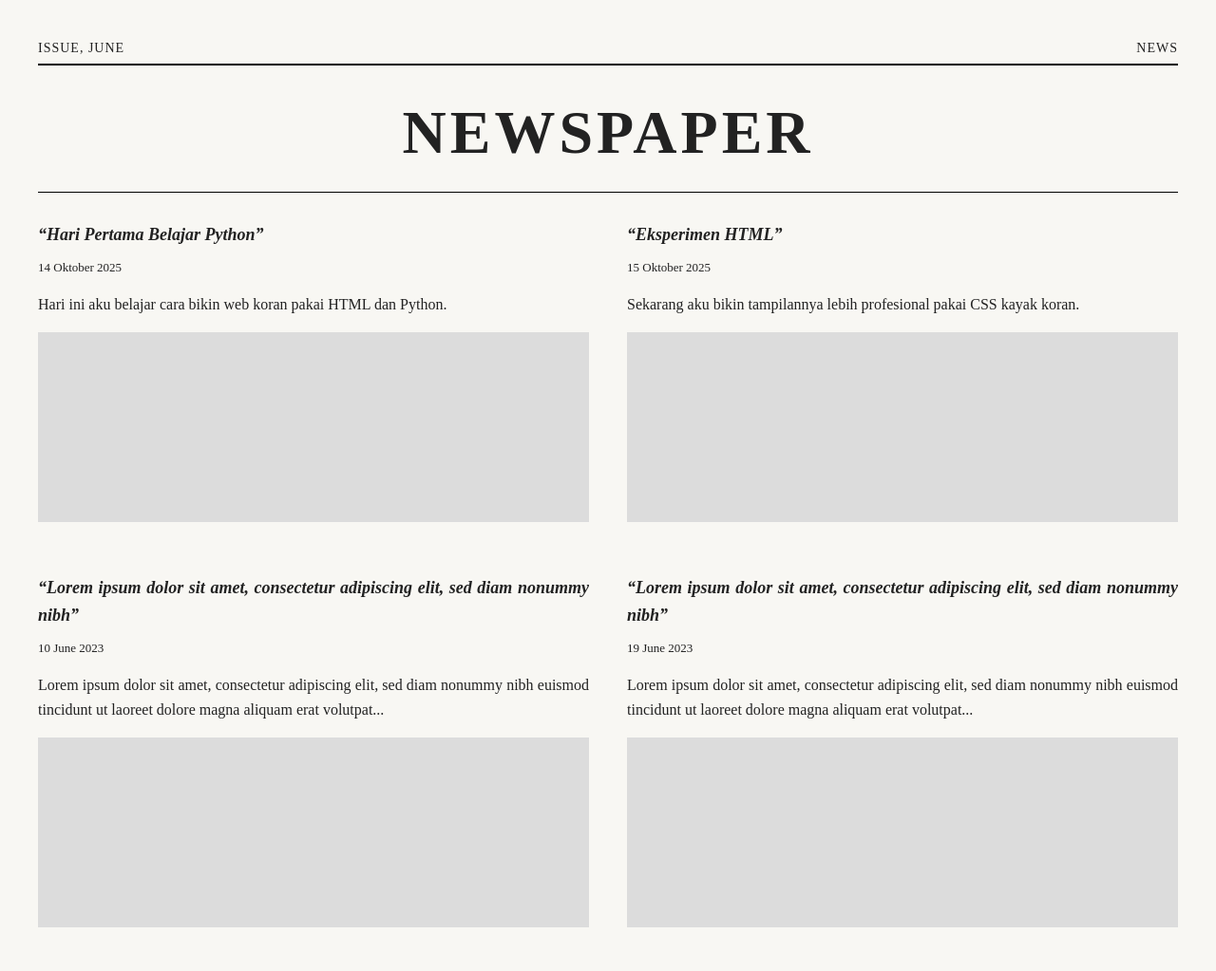
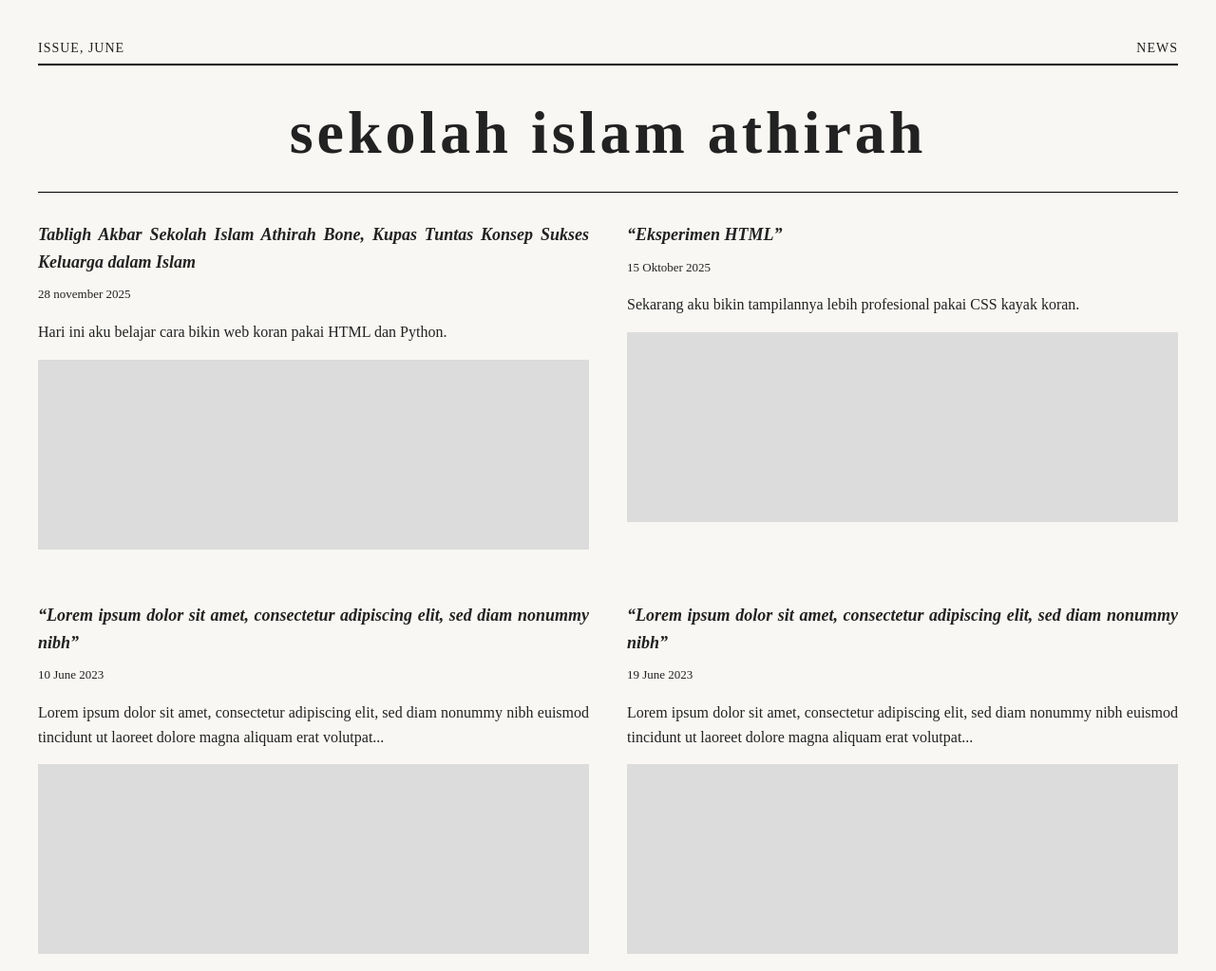
Before and after one commit to zhapran61-ops/testing-project, a plain HTML site: page index.html in a window 1280 px wide. Shown: the top 1023 px of the page at 95% size. Drawn offline with Linux system fonts and the light colour scheme.

Commit message:
Update index.html

```diff
--- a/index.html
+++ b/index.html
@@ -88,13 +88,13 @@
     <div>NEWS</div>
   </div>
 
-  <div class="title">NEWSPAPER</div>
+  <div class="title">sekolah islam athirah</div>
 
   <div class="content">
 
     <div class="article">
-      <div class="quote">“Hari Pertama Belajar Python”</div>
-      <div class="date">14 Oktober 2025</div>
+      <div class="quote">Tabligh Akbar Sekolah Islam Athirah Bone, Kupas Tuntas Konsep Sukses Keluarga dalam Islam</div>
+      <div class="date">28 november 2025</div>
       <p>Hari ini aku belajar cara bikin web koran pakai HTML dan Python.</p>
       <div class="image-placeholder"></div>
     </div>
```
